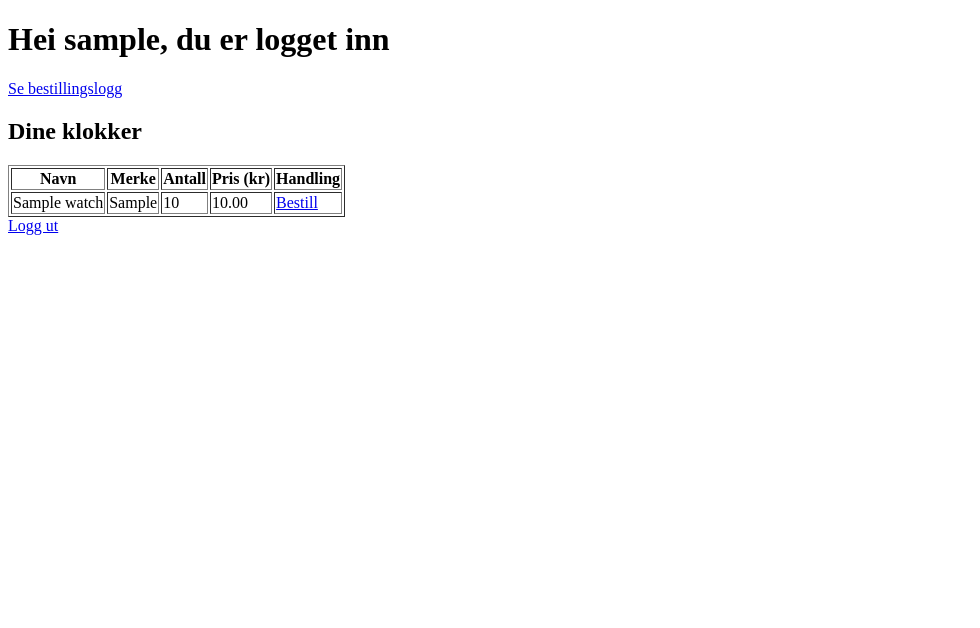
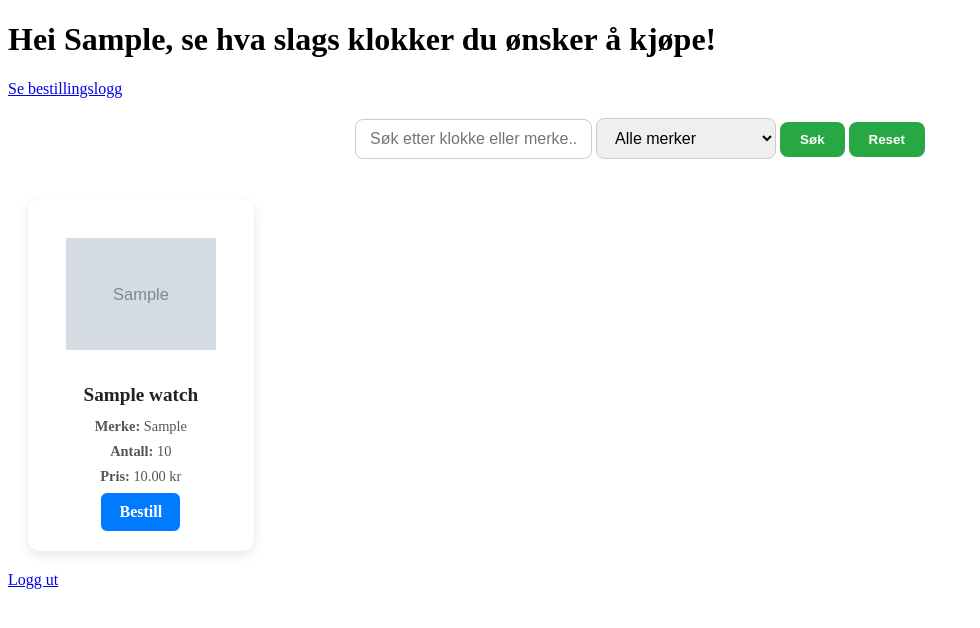
Before and after one commit to StormFire0G/2IT-Eksamen, a Flask app: page /dashboard in a window 1280 px wide. Shown: the top 628 px of the page, without its empty margins (0-980 px from the left). Run offline with Flask 3, Linux system fonts and the light colour scheme; a user stored in the database is signed in; tables that the repository leaves empty hold one stand-in row (values such as "Sample post"); grey boxes marked "Sample" are stand-in pictures.

Commit message:
Border på klokker og lagt inn bilder

```diff
--- a/app.py
+++ b/app.py
@@ -7,8 +7,8 @@ from wtforms.validators import DataRequired, Length, ValidationError
 from flask_bcrypt import Bcrypt
 from flask_admin import Admin, AdminIndexView
 from flask_admin.contrib.sqla import ModelView
-from datetime import datetime  # ➕ For å tidsstemple bestillinger
-import os  # ➕ For å håndtere loggfil
+from datetime import datetime  # For å tidsstemple bestillinger
+import os  # For å håndtere loggfil
 
 app = Flask(__name__)
 app.config['SQLALCHEMY_DATABASE_URI'] = 'mariadb+pymysql://brukernavn:passord@127.0.0.1/user_database'
@@ -34,6 +34,7 @@ class Watch(db.Model):
     brand = db.Column(db.String(150), nullable=False)  # Merke på klokken
     quantity = db.Column(db.Integer, nullable=False)  # Antall som er igjen
     price = db.Column(db.Float, nullable=False)  # Pris på klokken
+    image_filename = db.Column(db.String(200))
 
 # Hindrer at andre kan logge inn som admin
 @login.user_loader
@@ -103,12 +104,28 @@ def logout():
     logout_user()
     return redirect(url_for('login'))
 
-@app.route('/dashboard', methods=['GET', 'POST'])  # Kommer til hovedskjerm, kun når man er logget inn
+@app.route('/dashboard', methods=['GET', 'POST'])
 @login_required
 def dashboard():
-    watches = Watch.query.all()  # Henter alle klokker fra databasen
-    return render_template('dashboard.html', watches=watches)
+    query = Watch.query
+    # Henter søk og skjekker søk og merke
+    search = request.args.get('search')
+    brand = request.args.get('brand')
 
+    if search:
+        query = query.filter(
+            (Watch.name.ilike(f'%{search}%')) |
+            (Watch.brand.ilike(f'%{search}%'))
+        )
+    if brand:
+        query = query.filter_by(brand=brand)
+
+    watches = query.all()
+
+    all_brands = db.session.query(Watch.brand).distinct().all()
+    return render_template('dashboard.html', watches=watches, brands=[b[0] for b in all_brands])
+
+#Sender deg til at du har kjøpt klokken/ at den er bestilt
 @app.route('/order/<int:watch_id>', methods=['GET', 'POST'])
 @login_required
 def order_watch(watch_id):
@@ -121,21 +138,21 @@ def order_watch(watch_id):
             quantity = 0
 
         if quantity <= 0:
-            return f"<p>Ugyldig antall valgt.</p><a href='{url_for('dashboard')}'>Tilbake</a>"
+            return render_template('error.html', message="Ugyldig antall valgt.", back_url=url_for('dashboard'))
 
         if quantity > watch.quantity:
-            return f"<p>Ikke nok klokker på lager. Kun {watch.quantity} igjen.</p><a href='{url_for('dashboard')}'>Tilbake</a>"
+            return render_template('error.html', message=f"Ikke nok klokker på lager. Kun {watch.quantity} igjen.", back_url=url_for('dashboard'))
 
         total_price = quantity * watch.price
         watch.quantity -= quantity
         db.session.commit()
 
-        # ➕ Logger bestillingen til fil
+        # Logger bestillingen til fil
         with open('orders.log', 'a', encoding='utf-8') as f:
             f.write(f"{datetime.now().strftime('%Y-%m-%d %H:%M:%S')} - Bruker: {current_user.username}, "
                     f"Bestilte: {quantity} x {watch.name} ({watch.brand}), Totalt: {total_price:.2f} kr\n")
 
-        return f"<p>Du har bestilt {quantity} stk. {watch.name} for totalt {total_price:.2f} kr.</p><a href='{url_for('dashboard')}'>Tilbake til dashboard</a>"
+        return render_template('success.html', message=f"Du har bestilt {quantity} stk. {watch.name} for totalt {total_price:.2f} kr.", back_url=url_for('dashboard'))
 
     return render_template('order_watch.html', watch=watch)
 
@@ -167,4 +184,4 @@ def register():
 
 
 if __name__ == '__main__':
-    app.run(debug=True, host="0.0.0.0", port=5000)
+    app.run(debug=True, host="0.0.0.0", port=5001)
--- a/static/css/dashboard.css
+++ b/static/css/dashboard.css
@@ -0,0 +1,97 @@
+.watch-grid {
+    display: grid;
+    grid-template-columns: repeat(auto-fill, minmax(220px, 1fr));
+    gap: 24px;
+    padding: 20px;
+  }
+
+  .watch-card {
+    border-radius: 12px;
+    box-shadow: 0 4px 12px rgba(0,0,0,0.1);
+    padding: 20px;
+    transition: transform 0.2s ease, box-shadow 0.2s ease;
+    text-align: center;
+    display: flex;
+    flex-direction: column;
+    align-items: center;
+    background-color: transparent; /* Fjernet bakgrunnsfarge */
+    border: none; /* Fjernet kantlinje om ønskelig */
+  }
+
+  .watch-card:hover {
+    transform: translateY(-8px);
+    box-shadow: 0 8px 24px rgba(0,0,0,0.15);
+  }
+
+  .watch-card img {
+    width: 150px;
+    height: 150px;
+    object-fit: contain;
+    border-radius: 8px;
+    margin-bottom: 15px;
+    background-color: transparent; /* Fjernet bakgrunn */
+    padding: 0; /* Fjernet padding */
+  }
+
+  .watch-card h3 {
+    margin: 0 0 12px 0;
+    font-size: 1.2rem;
+    color: #222;
+    font-weight: 600;
+  }
+
+  .watch-card .info {
+    font-size: 0.9rem;
+    color: #555;
+    margin-bottom: 8px;
+  }
+
+  .watch-card a {
+    margin-top: auto;
+    background-color: #007bff;
+    color: white;
+    text-decoration: none;
+    padding: 10px 18px;
+    border-radius: 6px;
+    font-weight: 600;
+    transition: background-color 0.3s ease;
+    display: inline-block;
+  }
+
+  .watch-card a:hover {
+    background-color: #0056b3;
+  }
+
+  .search-bar {
+    margin: 20px;
+    display: flex;
+    gap: 12px;
+    justify-content: center;
+    flex-wrap: wrap;
+  }
+
+  .search-bar input[type="text"],
+  .search-bar select {
+    padding: 10px 14px;
+    border: 1px solid #ccc;
+    border-radius: 8px;
+    font-size: 1rem;
+    min-width: 180px;
+    max-width: 250px;
+    box-sizing: border-box;
+  }
+
+  .search-bar button {
+    background-color: #28a745;
+    color: white;
+    border: none;
+    padding: 10px 20px;
+    border-radius: 8px;
+    font-weight: 600;
+    cursor: pointer;
+    transition: background-color 0.3s ease;
+  }
+
+  .search-bar button:hover {
+    background-color: #1e7e34;
+  }
--- a/templates/dashboard.html
+++ b/templates/dashboard.html
@@ -2,49 +2,53 @@
 <html lang="en">
 <head>
     <meta charset="UTF-8">
-    <meta name="viewport" content="width=device-width, initial-scale=1.0">
-    <meta http-equiv="X-UA-Compatible" content="ie=edge">
+    <title>Dashboard</title>
     <link rel="stylesheet" href="{{ url_for('static', filename='css/dashboard.css') }}">
 </head>
-{% block head %}
-<title>Dashboard</title>
-{% endblock %}
+<body>
 
-{% block body %}
-<h1>Hei {{ current_user.username }}, du er logget inn</h1>
+<h1>Hei {{ current_user.username|capitalize }}, se hva slags klokker du ønsker å kjøpe!</h1>
+
 {% if current_user.is_admin %}
     <a href="{{ url_for('view_orders') }}">Se bestillingslogg</a><br>
 {% endif %}
-<div class="watch_table">
-    <h2>Dine klokker</h2>
 
-    {% if watches %}
-    <table border="1">
-        <thead>
-            <tr>
-                <th>Navn</th>
-                <th>Merke</th>
-                <th>Antall</th>
-                <th>Pris (kr)</th>
-                <th>Handling</th>  <!-- Ny kolonne for bestillingsknapp -->
-            </tr>
-        </thead>
-        <tbody>
-            {% for watch in watches %}
-            <tr>
-                <td>{{ watch.name }}</td>
-                <td>{{ watch.brand }}</td>
-                <td>{{ watch.quantity }}</td>
-                <td>{{ "%.2f"|format(watch.price) }}</td>
-                <td><a href="{{ url_for('order_watch', watch_id=watch.id) }}">Bestill</a></td> <!-- Bestillingslenke -->
-            </tr>
+<div class="search-bar">
+    <form method="GET" action="{{ url_for('dashboard') }}">
+        <input type="text" name="search" placeholder="Søk etter klokke eller merke..." value="{{ request.args.get('search', '') }}">
+        <select name="brand">
+            <option value="">Alle merker</option>
+            {% for b in brands %}
+                <option value="{{ b }}" {% if request.args.get('brand') == b %}selected{% endif %}>{{ b }}</option>
             {% endfor %}
-        </tbody>
-    </table>
-    {% else %}
-        <p>Ingen klokker er registrert.</p>
+        </select>
+        <button type="submit">Søk</button>
+        <button type="button" onclick="window.location='{{ url_for('dashboard') }}'">Reset</button>
+    </form>
+</div>
+
+<div class="watch-grid">
+    {% for watch in watches %}
+        <div class="watch-card">
+            {% if watch.image_filename %}
+                <img src="{{ url_for('static', filename='images/watches/' + watch.image_filename) }}" alt="{{ watch.name }}">
+            {% else %}
+                <p><em>Ingen bilde tilgjengelig</em></p>
+            {% endif %}
+            <h3>{{ watch.name }}</h3>
+            <div class="info"><strong>Merke:</strong> {{ watch.brand }}</div>
+            <div class="info"><strong>Antall:</strong> {{ watch.quantity }}</div>
+            <div class="info"><strong>Pris:</strong> {{ "{:,.2f}".format(watch.price).replace(',', ' ') }} kr</div>
+            <a href="{{ url_for('order_watch', watch_id=watch.id) }}">Bestill</a>
+        </div>
+    {% endfor %}
+
+    {% if not watches %}
+        <p>Ingen klokker funnet.</p>
     {% endif %}
 </div>
 
 <a href="{{ url_for('logout') }}">Logg ut</a>
-{% endblock %}
+
+</body>
+</html>
```
Also changed, not shown: templates/error.html (added, +52 -0 lines), templates/success.html (added, +52 -0 lines), static/css/order_confirmed.css (added), static/images/watches/rolex.webp (added), static/images/watches/tissot.jpg (added), 2 other files.
